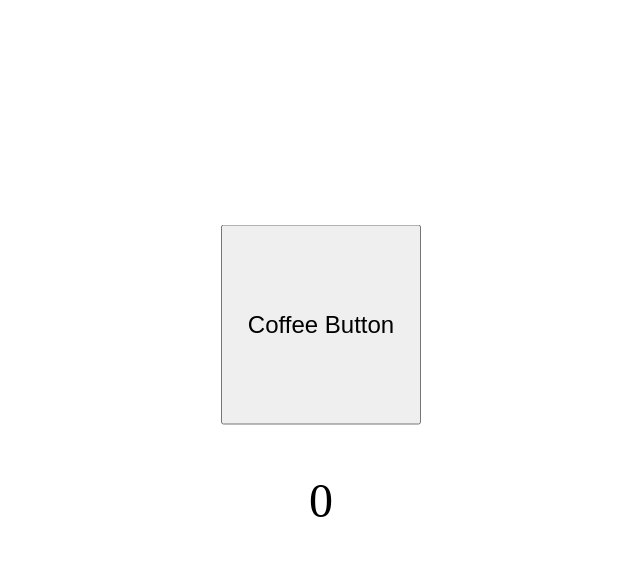
After one commit to Irument/carroll_programming_club_project_1, a Flask app: template templates/game.html in a window 1280 px wide. The commit adds this page. Shown: the top 575 px of the page, without its empty margins (327-967 px from the left). Run offline with Flask 3, Linux system fonts and the light colour scheme; the template is opened without the code that fills it, so the values that code supplies are empty.

Commit message:
added very basic page for clicker game

```diff
--- /dev/null
+++ b/static/js/game.js
@@ -0,0 +1,6 @@
+var num = 0;
+
+function onCoffeeButtonPress() {
+    num++;
+    document.getElementById('num').innerHTML = num;
+}
--- /dev/null
+++ b/templates/game.html
@@ -0,0 +1,25 @@
+<!DOCTYPE html>
+<html lang="en">
+<head>
+    <meta charset="UTF-8">
+    <title>Clicker Game</title>
+</head>
+<style>
+        .center {
+            margin: 0;
+            width: 100%;
+            text-align: center;
+            position: absolute;
+            top: 50%;
+            -ms-transform: translateY(-50%);
+            transform: translateY(-50%);
+        }
+</style>
+<body>
+    <div class="center">
+            <button onclick="onCoffeeButtonPress()" style="height:200px; width:200px; font-size:24px">Coffee Button<br></button>
+        <p id="num" style="font-size:48px">0</p>
+    </div>
+    <script src="/static/js/game.js"></script>
+</body>
+</html>
--- a/templates/home.html
+++ b/templates/home.html
@@ -22,6 +22,7 @@
     <div style="width: 100%; text-align: center">
         <canvas id="canvas" width="500" height="500" style="display: inline"></canvas><br/><br/>
         <input type="text" placeholder="Quiz ID" id="quiz_id"><button id="quiz_id_start">Start</button>
+      <a href="game.html"><button style="margin:0 auto; display: flex">Coffee Clicker Game</button></a>
     </div>
     <div id="canvasImages" style="display: none"></div>
     <script src="https://cdnjs.cloudflare.com/ajax/libs/socket.io/4.6.0/socket.io.min.js"></script>
```
